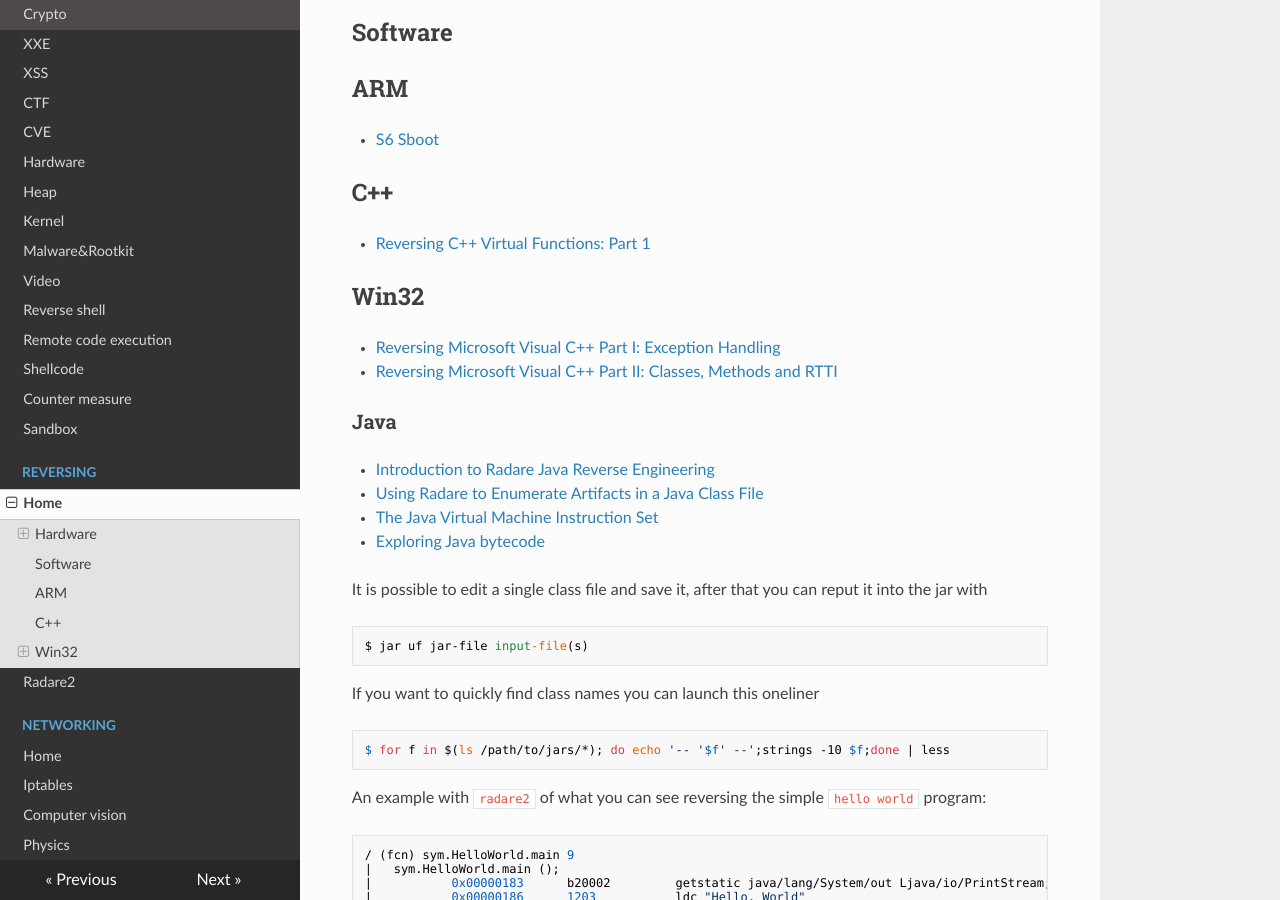
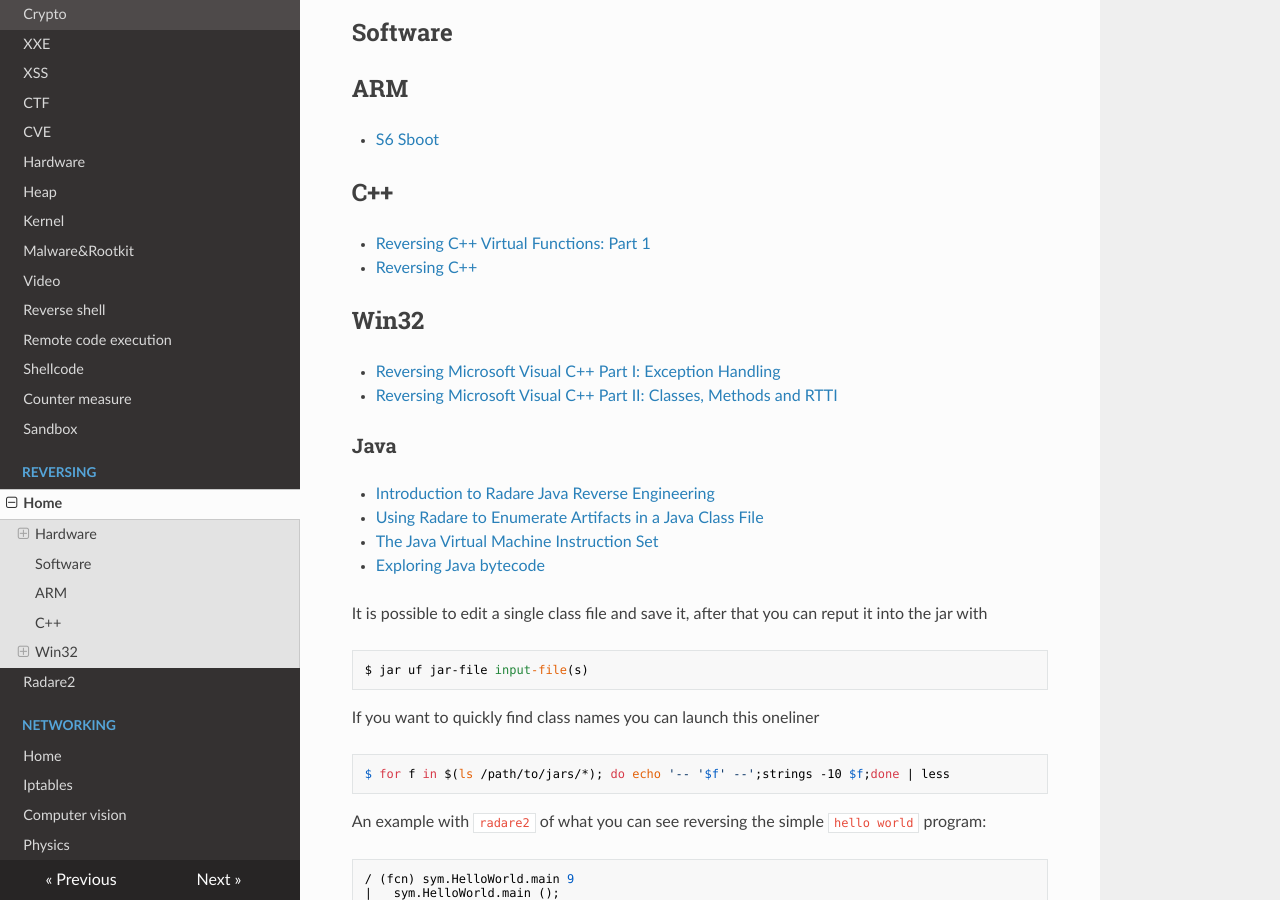
Before and after one commit to gipi/low-level, an MkDocs documentation site: the page built from docs/reversing/reversing.md, in a window 1280 px wide and 900 px high, scrolled down 1282 px. Built offline with MkDocs 1.6.1, drawn with Linux system fonts in a browser that asks for light colours; nearby versions of some CDN libraries; old or Windows-style settings are respelled for this version of MkDocs.

Commit message:
Update reversing.md

```diff
--- a/docs/reversing/reversing.md
+++ b/docs/reversing/reversing.md
@@ -54,6 +54,7 @@
 ## C++
 
  - [Reversing C++ Virtual Functions: Part 1](https://alschwalm.com/blog/static/2016/12/17/reversing-c-virtual-functions/)
+ - [Reversing C++](https://www.blackhat.com/presentations/bh-dc-07/Sabanal_Yason/Paper/bh-dc-07-Sabanal_Yason-WP.pdf)
 
 ## Win32
 
```
